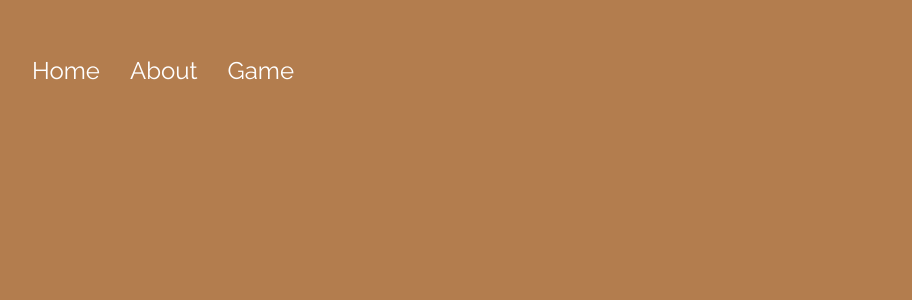
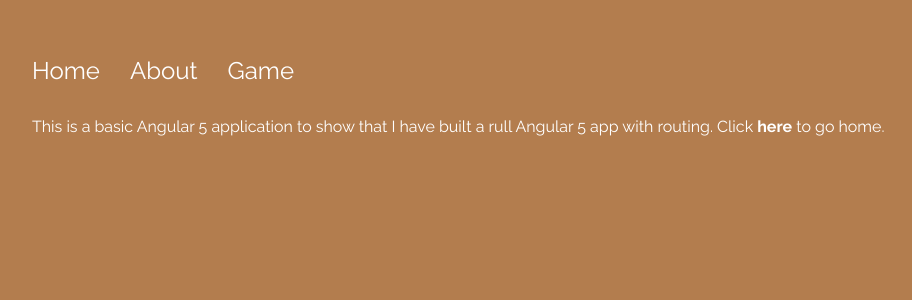
Before and after one commit to zaturnvalley/AngularJSGameOfLife, an Angular app: page /about/48 in a window 1280 px wide. Before the commit this address led to /. Shown: the top 300 px of the page, without its empty margins (24-936 px from the left). Built offline with nearby package versions, Linux system fonts and the light colour scheme.

Commit message:
about page returns home

```diff
--- a/src/app/about/about.component.html
+++ b/src/app/about/about.component.html
@@ -1,3 +1,3 @@
 <p>
-  about works!
+  This is a basic Angular 5 application to show that I have built a rull Angular 5 app with routing. Click <a href="" title="here" (click)="sendMeHome()"><strong>here</strong></a> to go home.
 </p>
--- a/src/app/about/about.component.ts
+++ b/src/app/about/about.component.ts
@@ -1,4 +1,6 @@
 import { Component, OnInit } from '@angular/core';
+import { ActivatedRoute } from '@angular/router';
+import { Router } from '@angular/router';
 
 @Component({
   selector: 'app-about',
@@ -7,9 +9,14 @@ import { Component, OnInit } from '@angular/core';
 })
 export class AboutComponent implements OnInit {
 
-  constructor() { }
+  constructor(private route: ActivatedRoute, private router: Router) {
+    this.route.params.subscribe(res => console.log(res.id));
+  }
 
   ngOnInit() {
   }
 
+  sendMeHome(){
+    this.router.navigate(['']);
+  }
 }
--- a/src/app/app-routing.module.ts
+++ b/src/app/app-routing.module.ts
@@ -10,7 +10,7 @@ const routes: Routes = [
     component: HomeComponent
   },
   {
-    path: 'about',
+    path: 'about/:id',
     component: AboutComponent
   },
   {
--- a/src/app/app.component.html
+++ b/src/app/app.component.html
@@ -1,7 +1,7 @@
 <ul>
   <li><a routerLink="">Home</a></li>
-  <li><a routerLink="">About</a></li>
-  <li><a routerLink="">Game</a></li>
+  <li><a routerLink="about/48">About</a></li>
+  <li><a routerLink="game">Game</a></li>
 </ul>
 
 <router-outlet></router-outlet>
```
